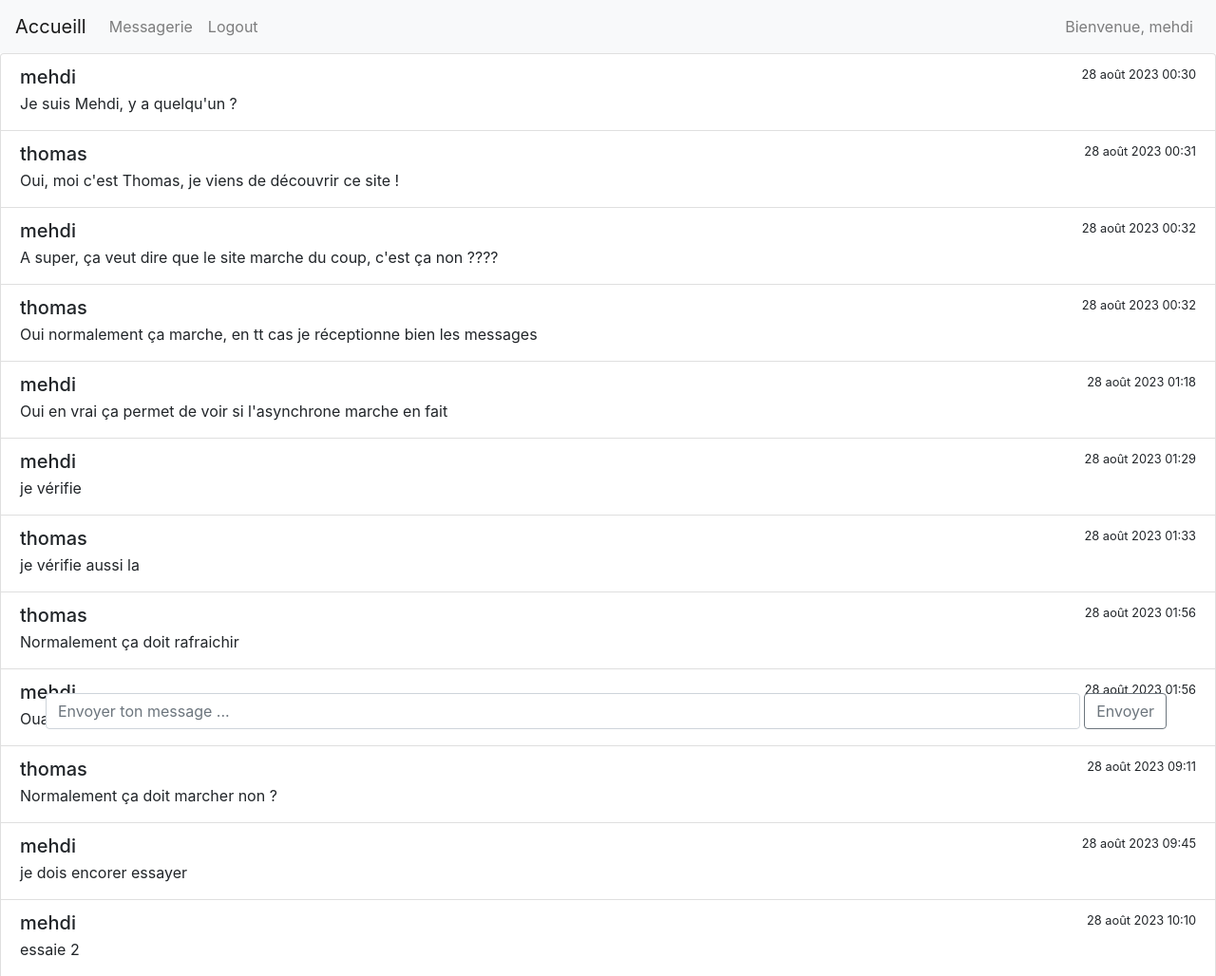
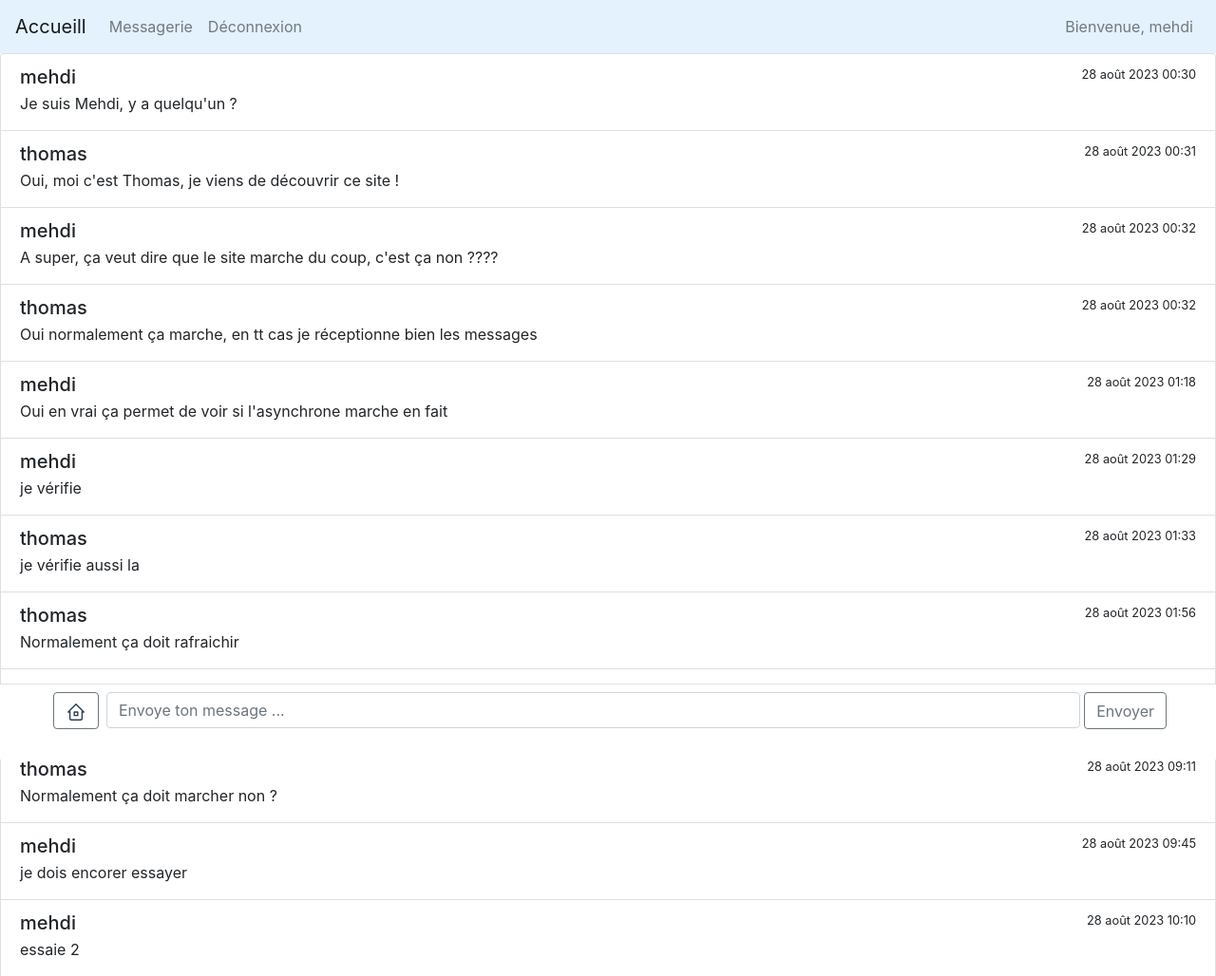
Before and after one commit to MehdiLamISIB/chatApp-django, a Django app: page /forum in a window 1280 px wide. Shown: the top 1028 px of the page at 95% size. Run offline with Django 4.2, Linux system fonts and the light colour scheme; a user stored in the database is signed in; data comes from the database, SQL or seed files in the repository; both versions use the stored data as it was after the commit; some libraries are stand-ins or nearby versions.

Commit message:
finition

```diff
--- a/main/templates/forum.html
+++ b/main/templates/forum.html
@@ -12,10 +12,11 @@
     </div>
 
     {% if user.is_authenticated %}
-    <div class="fixed-bottom pb-3 px-5 pt-2" > <!-- style="background-color:black"> -->
-        {% include "partials/text_input.html" %}
+    <div class="fixed-bottom pb-3 px-5 pt-2 border-top " style="background-color:white">
+        {% include "partials/text_input.html" with post_message_onclick="SendMessageToServer" %}
     </div>
     {% endif %}
+
     <script>
         let countDB= {{messages | length}};
         //Met la page en bas dès le chargement du début
@@ -46,6 +47,15 @@
             })
         }, 1500);
 
+        // Envoie une requête au POST pour envoyer le message
+        const SendMessageToServer = () => {
+            fetch("http://localhost:8000/forum/message",{method:"POST"})
+            .then((res)=>{
+                console.log(res);
+            });
+        };
+
+
     </script>
     <script src="https://ajax.googleapis.com/ajax/libs/jquery/3.5.1/jquery.min.js">
 
--- /dev/null
+++ b/main/templates/partials/home_button.html
@@ -0,0 +1,8 @@
+<a class="btn btn-outline-secondary mx-2 " href="/" >
+    <svg xmlns="http://www.w3.org/2000/svg" class="icon icon-tabler icon-tabler-home-2" width="22" height="22" viewBox="0 0 24 24" stroke-width="1.5" stroke="#2c3e50" fill="none" stroke-linecap="round" stroke-linejoin="round">
+        <path stroke="none" d="M0 0h24v24H0z" fill="none"/>
+        <path d="M5 12l-2 0l9 -9l9 9l-2 0" />
+        <path d="M5 12v7a2 2 0 0 0 2 2h10a2 2 0 0 0 2 -2v-7" />
+        <path d="M10 12h4v4h-4z" />
+      </svg>
+</a>
--- a/main/templates/partials/messageList.html
+++ b/main/templates/partials/messageList.html
@@ -17,4 +17,4 @@
         </a>
     </div>
     </div>
-    <div class="my-4 py-4" id="ScrollEndView"></div>
+    <div class="my-4 py-3" id="ScrollEndView"></div>
--- a/main/templates/partials/navbar.html
+++ b/main/templates/partials/navbar.html
@@ -1,4 +1,5 @@
-<nav class="navbar navbar-expand-lg navbar-light bg-light">
+<!-- <nav class="navbar navbar-expand-lg navbar-light bg-light fixed-top"> -->
+<nav class="navbar navbar-expand-lg navbar-light" style="background-color: #e3f2fd;">
     <a class="navbar-brand" href="/">Accueill</a>
     <button class="navbar-toggler" type="button" data-toggle="collapse" data-target="#navbarText" aria-controls="navbarText" aria-expanded="False" aria-label="Toggle navigation">
       <span class="navbar-toggler-icon"></span>
@@ -10,7 +11,7 @@
         </li>
         {% if user.is_authenticated %}
         <li class="nav-item">
-          <a class="nav-link" href="/logout">Logout</a>
+          <a class="nav-link" href="/logout">Déconnexion</a>
         </li>
         <!--
           <li class="nav-item">
@@ -21,7 +22,7 @@
         {% else %}
 
         <li class="nav-item">
-          <a class="nav-link" href="/login">Login</a>
+          <a class="nav-link" href="/login">Connexion</a>
         </li>
 
         {% endif %}
--- a/main/templates/partials/text_input.html
+++ b/main/templates/partials/text_input.html
@@ -2,8 +2,9 @@
     {% csrf_token %}
     <div class="input-group mb-3">
         <input type="hiden" class="invisible d-none" id="username" name="username" value="{{user.username}}" >
-
-        <input type="text" class="form-control rounded" id="message" name="message" placeholder="Envoyer ton message ..." aria-label="Recipient's username" aria-describedby="button-addon2">
-        <button class="btn btn-outline-secondary mx-1" type="submit" id="button-addon2">Envoyer</button>
+        {% include "partials/home_button.html" %}
+        <input type="text" class="form-control rounded" id="message" name="message" placeholder="Envoye ton message ..." aria-label="Recipient's username" aria-describedby="button-addon2">
+        <!-- <button class="btn btn-outline-secondary mx-1" type="submit" id="button-addon2">Envoyer</button> -->
+        <button class="btn btn-outline-secondary mx-1" onclick={{post_message_onclick}} id="button-addon2">Envoyer</button>
     </div>
 </form>
--- a/main/views.py
+++ b/main/views.py
@@ -9,6 +9,9 @@ from django.contrib.auth.forms import AuthenticationForm
 from .models import ChatMessage
 from django.http import JsonResponse
 from django.http import HttpResponse
+
+
+
 ### MENU DE BASE POUR TEST
 def homepage(request):
     return render(request,template_name="main.html")#,context={'user_name':user.name})
@@ -79,8 +82,8 @@ def sendMessage_Forum(request):
 		else:
 			chatMessage=ChatMessageForm()
 			pass
-	return redirect('forum')
-
+	#return redirect('forum')
+	return HttpResponse(status=204)
 
 
 ### SPECIAL POUR DEBUG
```
Also changed, not shown: db.sqlite3.
